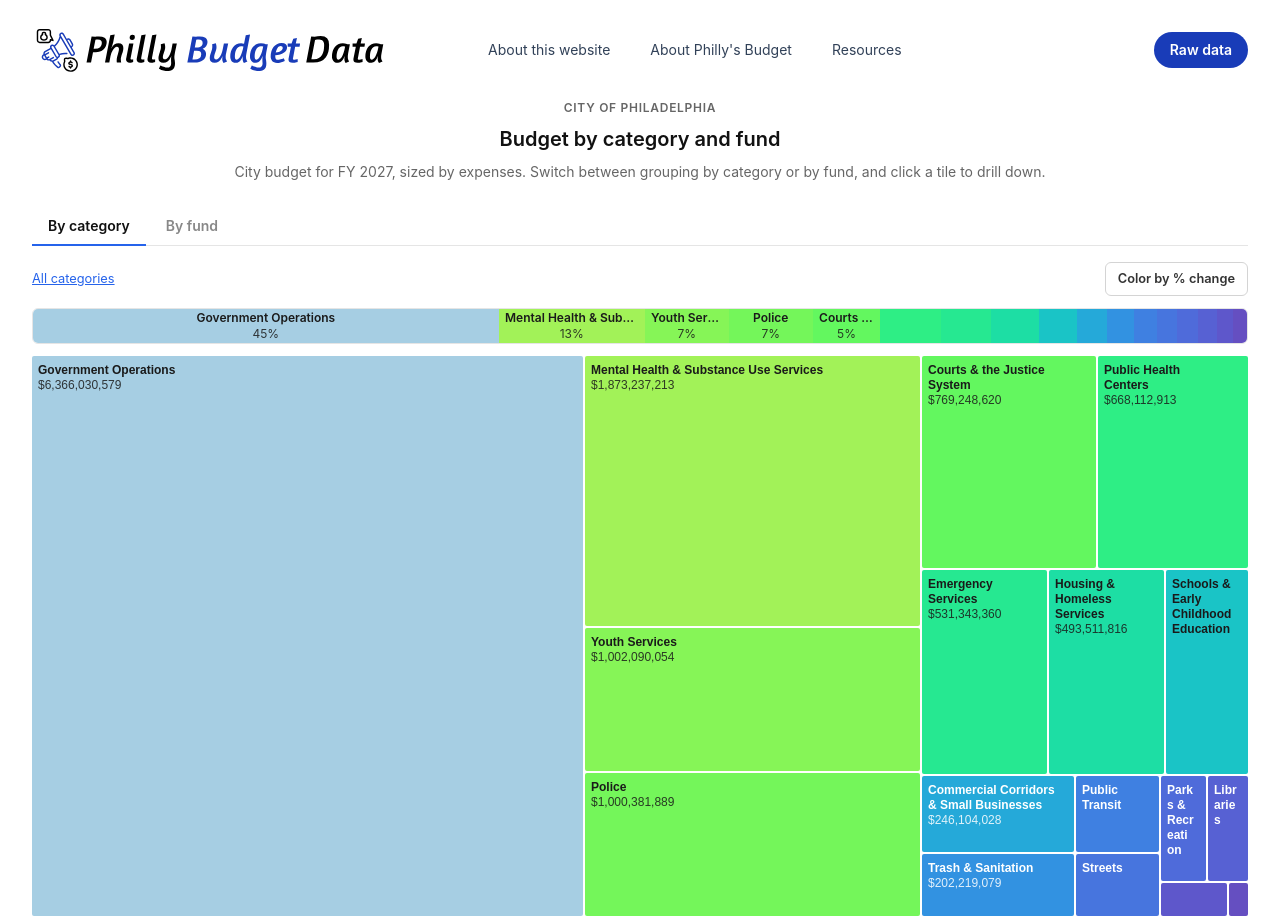
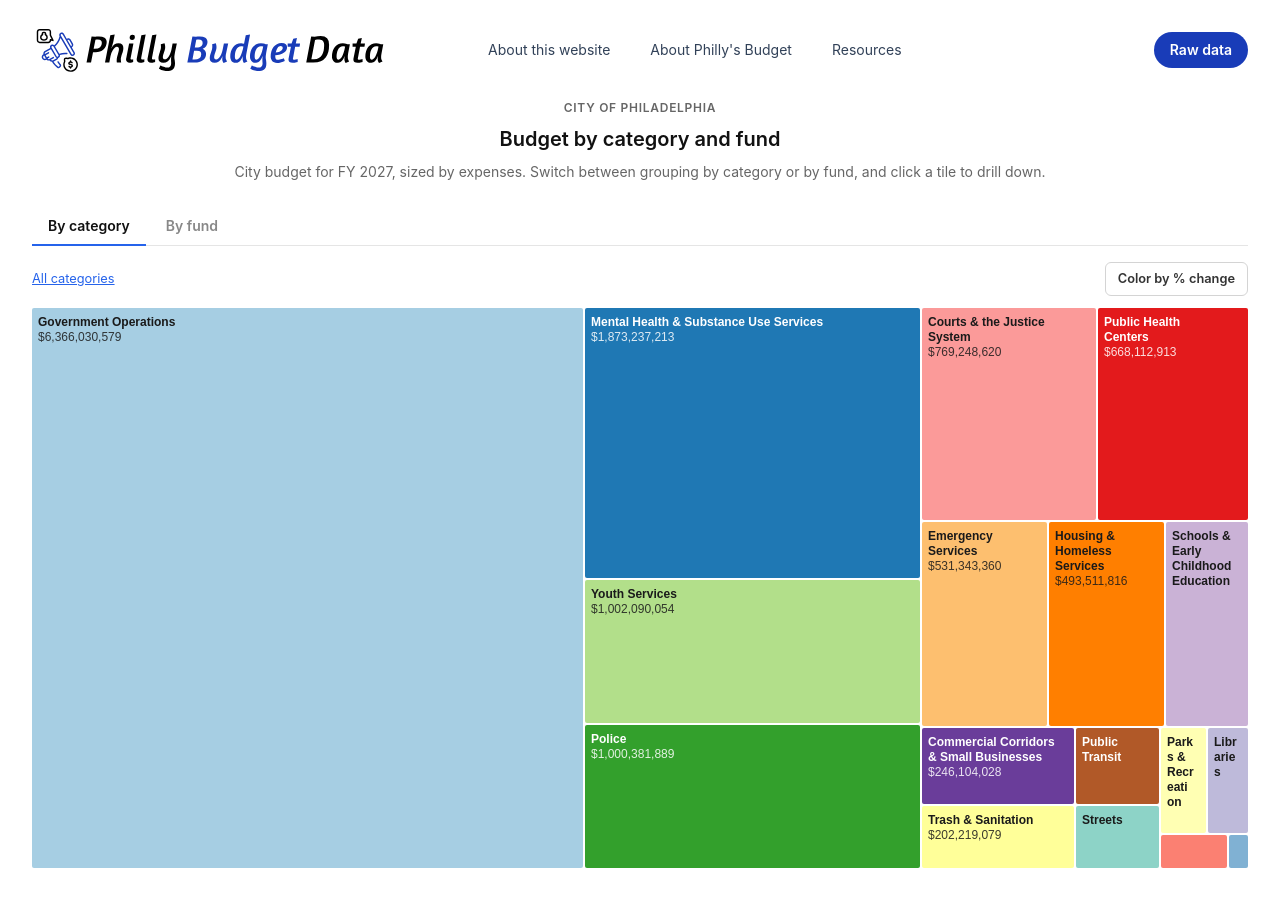
Before and after one commit to acouch/participate, a Next.js app: page /treemap in a window 1280 px wide. After the commit the page ends 868 px from the top, so only its background shows below. Built offline with nearby package versions, Linux system fonts and the light colour scheme.

Commit message:
Add link to category

```diff
--- a/src/components/BudgetTreemap.tsx
+++ b/src/components/BudgetTreemap.tsx
@@ -70,6 +70,15 @@ export default function BudgetTreemap({
     router.replace(`${pathname}?${params.toString()}`, { scroll: false });
   };
 
+  // Clicking a category in the fund-view key jumps to the "By category" view,
+  // drilled into that category.
+  const openCategory = (name: string) => {
+    const params = new URLSearchParams(searchParams.toString());
+    params.set("view", "category");
+    params.set("path", encodeURIComponent(name));
+    router.replace(`${pathname}?${params.toString()}`, { scroll: false });
+  };
+
   return (
     <div>
       <div
@@ -118,6 +127,8 @@ export default function BudgetTreemap({
         onPathChange={setDrillPath}
         categoryColor={categoryColor}
         colorByCategoryFromDepth={view === "fund" ? 1 : undefined}
+        nameColor={view === "category" ? categoryColor : undefined}
+        onKeySegmentClick={openCategory}
       />
     </div>
   );
--- a/src/components/Treemap.tsx
+++ b/src/components/Treemap.tsx
@@ -55,6 +55,13 @@ function shadeOf(base: string, i: number, count: number): string {
   return hcl(c.h, c.c, l).formatHex();
 }
 
+/** Desaturates a color to gray (keeps its lightness) for de-emphasis. */
+function toGray(fill: string): string {
+  const c = hcl(fill);
+  if (!Number.isFinite(c.l)) return "#cccccc";
+  return hcl(0, 0, c.l).formatHex();
+}
+
 interface TreemapProps {
   data: TreemapDatum[];
   /** Height in pixels. The width fills the container. */
@@ -76,6 +83,17 @@ interface TreemapProps {
   categoryColor?: (category: string) => string;
   /** Drill depth at/after which category coloring kicks in (default off). */
   colorByCategoryFromDepth?: number;
+  /**
+   * Optional override for the top-level tile color scale (by name). Use when
+   * the top-level tiles ARE categories (the "By category" view) so they share
+   * the same colors as the shared category scale.
+   */
+  nameColor?: (name: string) => string;
+  /**
+   * Called when a category segment in the color key is clicked. The parent
+   * uses this to switch to the "By category" view and drill into that category.
+   */
+  onKeySegmentClick?: (category: string) => void;
 }
 
 // Internal hierarchy shape: a synthetic root wrapping the flat top-level data.
@@ -138,6 +156,8 @@ export default function Treemap({
   onPathChange,
   categoryColor,
   colorByCategoryFromDepth,
+  nameColor,
+  onKeySegmentClick,
 }: TreemapProps) {
   const containerRef = useRef<HTMLDivElement>(null);
   const [width, setWidth] = useState(0);
@@ -154,7 +174,11 @@ export default function Treemap({
     datum: TreemapDatum;
     x: number;
     y: number;
+    /** For key segments: the segment's share of the displayed total. */
+    sharePct?: number;
   } | null>(null);
+  // Category being hovered in the color key; tiles not in it are grayed out.
+  const [hoveredCategory, setHoveredCategory] = useState<string | null>(null);
 
   // Walk the path to find the data for the level currently displayed.
   const currentData = useMemo(() => {
@@ -180,8 +204,10 @@ export default function Treemap({
   // A single ordinal color scale seeded from every tile name across the whole
   // tree (in a stable depth-first order), so a tile keeps the same color no
   // matter which drill level it is viewed at — the palette does not restart
-  // from index 0 each time the user clicks into a box.
+  // from index 0 each time the user clicks into a box. When `nameColor` is
+  // supplied (top-level tiles are categories), defer to it instead.
   const color = useMemo(() => {
+    if (nameColor) return nameColor;
     const names: string[] = [];
     const seen = new Set<string>();
     const walk = (nodes: TreemapDatum[]) => {
@@ -195,7 +221,7 @@ export default function Treemap({
     };
     walk(data);
     return ordinalColorScale(names);
-  }, [data]);
+  }, [data, nameColor]);
 
   const leaves = useMemo(() => {
     // Only the current level's tiles are laid out (depth 1), so treat each
@@ -279,19 +305,31 @@ export default function Treemap({
   };
 
   // Proportional color key: aggregate the current level's tiles into colored
-  // groups (by category when category-coloring, else by tile name) sized by
-  // each group's share of the displayed total. Hidden in % change mode, where
-  // colors are a continuous scale rather than discrete groups.
+  // groups by category, sized by each group's share of the displayed total.
+  // Only shown when tiles are actually grouped by category (the "By fund" view
+  // at the department level) — not in % change mode or the "By category" view.
   const keySegments = useMemo(() => {
-    if (colorMode === "change") return [];
-    const groups = new Map<string, { value: number; fill: string }>();
+    if (colorMode === "change" || !useCategoryColor) return [];
+    const groups = new Map<
+      string,
+      { value: number; prior: number; fill: string }
+    >();
     for (const d of currentData) {
-      const label =
-        useCategoryColor && d.category ? d.category : d.name;
+      const label = d.category ?? d.name;
       const fill = fillFor(d);
+      // Back out the prior-year value so the segment can show an aggregate
+      // year-over-year change (prior = value / (1 + pct/100)).
+      const prior =
+        d.percentChange == null
+          ? 0
+          : d.value / (1 + d.percentChange / 100);
       const g = groups.get(label);
-      if (g) g.value += d.value;
-      else groups.set(label, { value: d.value, fill });
+      if (g) {
+        g.value += d.value;
+        g.prior += prior;
+      } else {
+        groups.set(label, { value: d.value, prior, fill });
+      }
     }
     const total = [...groups.values()].reduce((s, g) => s + g.value, 0) || 1;
     return [...groups.entries()]
@@ -300,10 +338,12 @@ export default function Treemap({
         fill: g.fill,
         value: g.value,
         pct: (g.value / total) * 100,
+        percentChange:
+          g.prior > 0 ? ((g.value - g.prior) / g.prior) * 100 : null,
       }))
       .sort((a, b) => b.value - a.value);
     // eslint-disable-next-line react-hooks/exhaustive-deps
-  }, [currentData, colorMode, useCategoryColor, shadeByName]);
+  }, [currentData, colorMode, useCategoryColor]);
 
   const buttonStyle: React.CSSProperties = {
     padding: "0.375rem 0.75rem",
@@ -403,9 +443,41 @@ export default function Treemap({
             return (
               <div
                 key={seg.label}
-                title={`${seg.label} — ${valuePrefix}${formatValue(
-                  seg.value,
-                )} (${pctText})`}
+                onMouseEnter={() => setHoveredCategory(seg.label)}
+                onMouseMove={(e) => {
+                  const rect = containerRef.current?.getBoundingClientRect();
+                  if (!rect) return;
+                  setHover({
+                    datum: {
+                      name: seg.label,
+                      value: seg.value,
+                      percentChange: seg.percentChange,
+                      category: seg.label,
+                    },
+                    x: e.clientX - rect.left,
+                    y: e.clientY - rect.top,
+                    sharePct: seg.pct,
+                  });
+                }}
+                onMouseLeave={() => {
+                  setHoveredCategory(null);
+                  setHover(null);
+                }}
+                onClick={
+                  onKeySegmentClick
+                    ? () => {
+                        setHoveredCategory(null);
+                        setHover(null);
+                        onKeySegmentClick(seg.label);
+                      }
+                    : undefined
+                }
+                role={onKeySegmentClick ? "button" : undefined}
+                title={
+                  onKeySegmentClick
+                    ? `View ${seg.label} by category`
+                    : undefined
+                }
                 style={{
                   flexGrow: seg.pct,
                   flexBasis: 0,
@@ -418,6 +490,10 @@ export default function Treemap({
                   padding: "0 0.4rem",
                   overflow: "hidden",
                   whiteSpace: "nowrap",
+                  cursor: onKeySegmentClick ? "pointer" : "default",
+                  opacity:
+                    hoveredCategory && hoveredCategory !== seg.label ? 0.4 : 1,
+                  transition: "opacity 0.15s",
                 }}
               >
                 {showLabel && (
@@ -452,7 +528,11 @@ export default function Treemap({
         const name = leaf.data.name;
         const w = leaf.x1 - leaf.x0;
         const h = leaf.y1 - leaf.y0;
-        const fill = fillFor(leaf.data);
+        const baseFill = fillFor(leaf.data);
+        // Gray out tiles not in the category hovered in the key.
+        const dimmed =
+          hoveredCategory != null && leaf.data.category !== hoveredCategory;
+        const fill = dimmed ? toGray(baseFill) : baseFill;
         const textColor = readableTextColor(fill);
         const valueLabel = `${valuePrefix}${formatValue(leaf.value ?? 0)}`;
         const pct = leaf.data.percentChange;
@@ -496,7 +576,14 @@ export default function Treemap({
             style={drillable ? { cursor: "pointer" } : undefined}
           >
             <title>{`${name}${titleHint}`}</title>
-            <rect width={w} height={h} fill={fill} rx={2} />
+            <rect
+              width={w}
+              height={h}
+              fill={fill}
+              rx={2}
+              opacity={dimmed ? 0.55 : 1}
+              style={{ transition: "fill 0.15s, opacity 0.15s" }}
+            />
             {showLabel && (
               <text x={PADDING} y={PADDING + 12} fill={textColor}>
                 {lines.map((line, i) => (
@@ -554,6 +641,12 @@ export default function Treemap({
           <div style={{ fontSize: "1.0625rem" }}>
             {valuePrefix}
             {formatValue(hover.datum.value ?? 0)}
+            {hover.sharePct != null && (
+              <span style={{ color: "#bbb" }}>
+                {" "}
+                ({hover.sharePct.toFixed(hover.sharePct < 1 ? 1 : 0)}% of total)
+              </span>
+            )}
           </div>
           <div
             style={{
@@ -563,7 +656,11 @@ export default function Treemap({
           >
             {formatPct(hover.datum.percentChange)} vs prior year
           </div>
-          {useCategoryColor && hover.datum.category && (
+          {/* Show the category line for tiles, but not for key segments
+              (where the name already IS the category). */}
+          {hover.sharePct == null &&
+            useCategoryColor &&
+            hover.datum.category && (
               <div
                 style={{
                   marginTop: "0.35rem",
```
Lines whose indentation alone changed are shown as unchanged.
